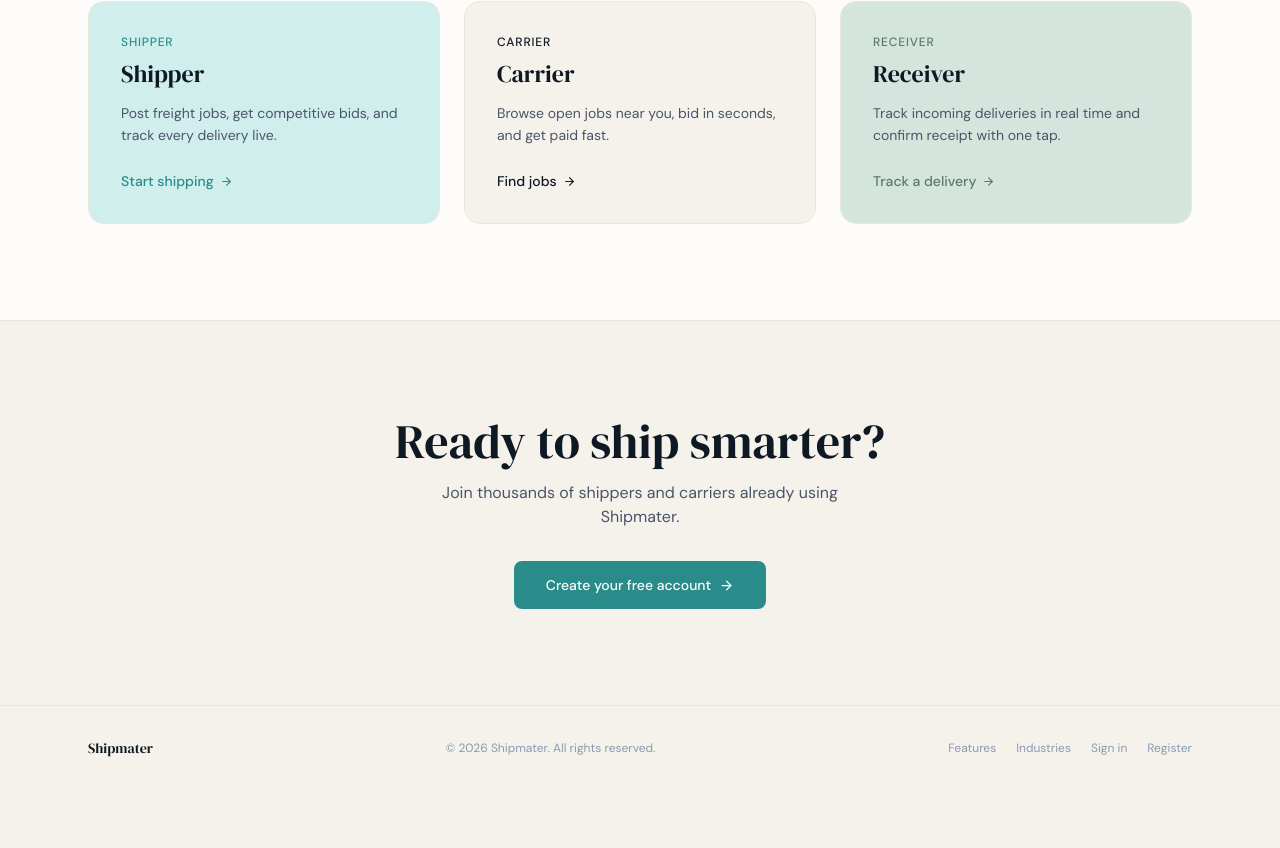
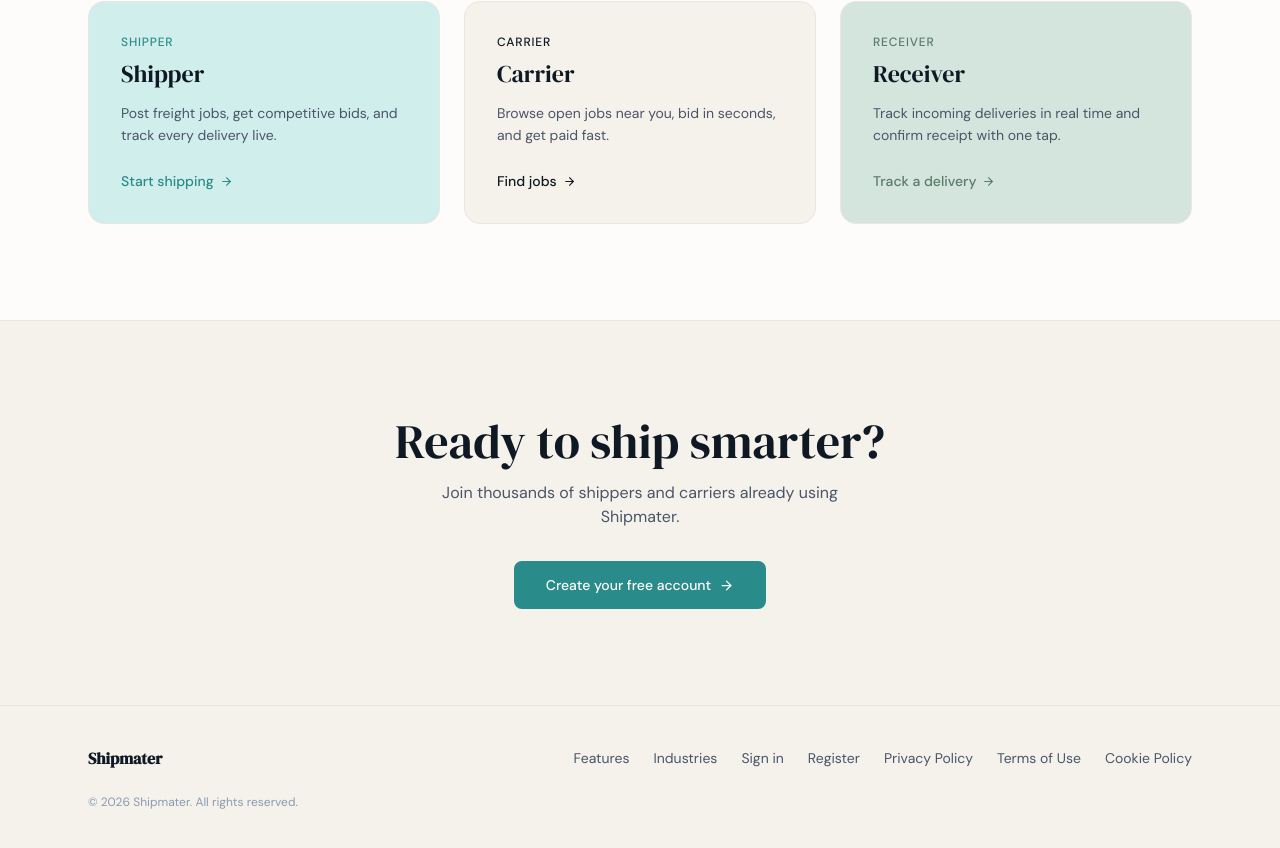
Before and after one commit to fxepro/shipmaterRE, a Next.js app: page / in a window 1280 px wide. Shown: the part 2179-3027 px from the top of the page. Before the commit the page ends 2969 px from the top, so only its background shows below. Built offline with nearby package versions, Linux system fonts and the light colour scheme.

Commit message:
Add all links to home page footer

```diff
--- a/app/page.tsx
+++ b/app/page.tsx
@@ -304,16 +304,21 @@
       </section>
 
       {/* Footer */}
-      <footer className="border-t border-[var(--color-cream-dark)] py-8">
-        <div className="mx-auto max-w-6xl px-6 flex items-center justify-between flex-wrap gap-4">
-          <span className="text-sm text-[var(--color-slate)]" style={{ fontFamily: 'var(--font-display)' }}>Shipmater</span>
+      <footer className="border-t border-[var(--color-cream-dark)] py-10">
+        <div className="mx-auto max-w-6xl px-6 space-y-6">
+          <div className="flex flex-wrap items-center justify-between gap-6">
+            <span className="text-base font-semibold text-[var(--color-slate)]" style={{ fontFamily: 'var(--font-display)' }}>Shipmater</span>
+            <div className="flex flex-wrap gap-6 text-sm text-[var(--color-text-muted)]">
+              <Link href="/features"   className="hover:text-[var(--color-teal)] transition-colors">Features</Link>
+              <Link href="/industries" className="hover:text-[var(--color-teal)] transition-colors">Industries</Link>
+              <Link href="/login"      className="hover:text-[var(--color-teal)] transition-colors">Sign in</Link>
+              <Link href="/register"   className="hover:text-[var(--color-teal)] transition-colors">Register</Link>
+              <Link href="/privacy"    className="hover:text-[var(--color-teal)] transition-colors">Privacy Policy</Link>
+              <Link href="/terms"      className="hover:text-[var(--color-teal)] transition-colors">Terms of Use</Link>
+              <Link href="/cookies"    className="hover:text-[var(--color-teal)] transition-colors">Cookie Policy</Link>
+            </div>
+          </div>
           <p className="text-xs text-[var(--color-text-faint)]">© 2026 Shipmater. All rights reserved.</p>
-          <div className="flex gap-5 text-xs text-[var(--color-text-faint)]">
-            <Link href="/features" className="hover:text-[var(--color-text)]">Features</Link>
-            <Link href="/industries" className="hover:text-[var(--color-text)]">Industries</Link>
-            <Link href="/login" className="hover:text-[var(--color-text)]">Sign in</Link>
-            <Link href="/register" className="hover:text-[var(--color-text)]">Register</Link>
-          </div>
         </div>
       </footer>
     </div>
```
